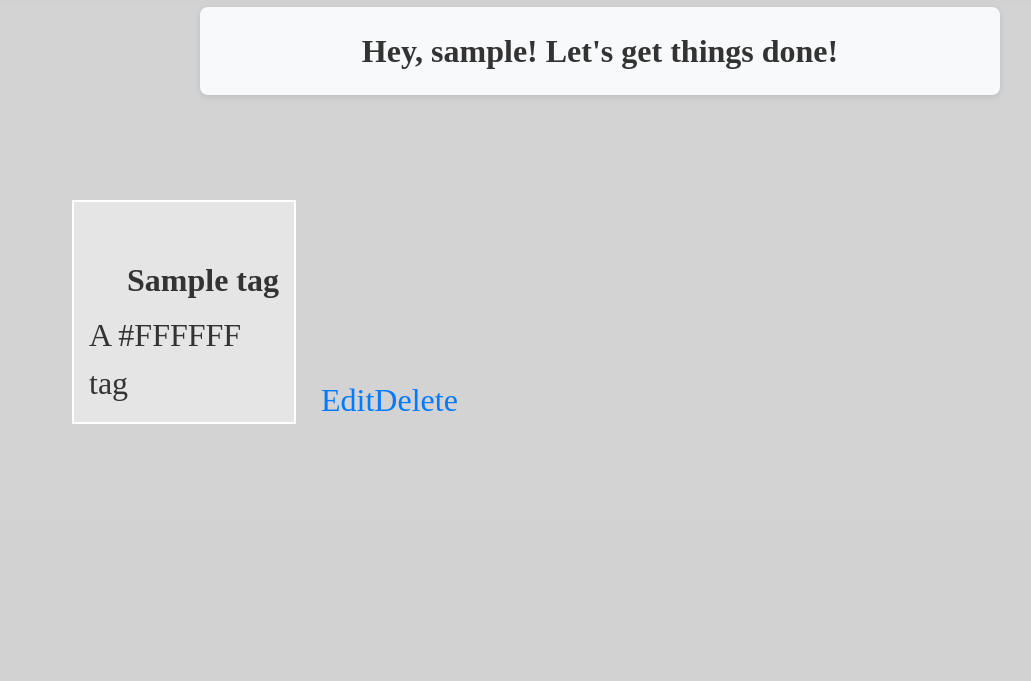
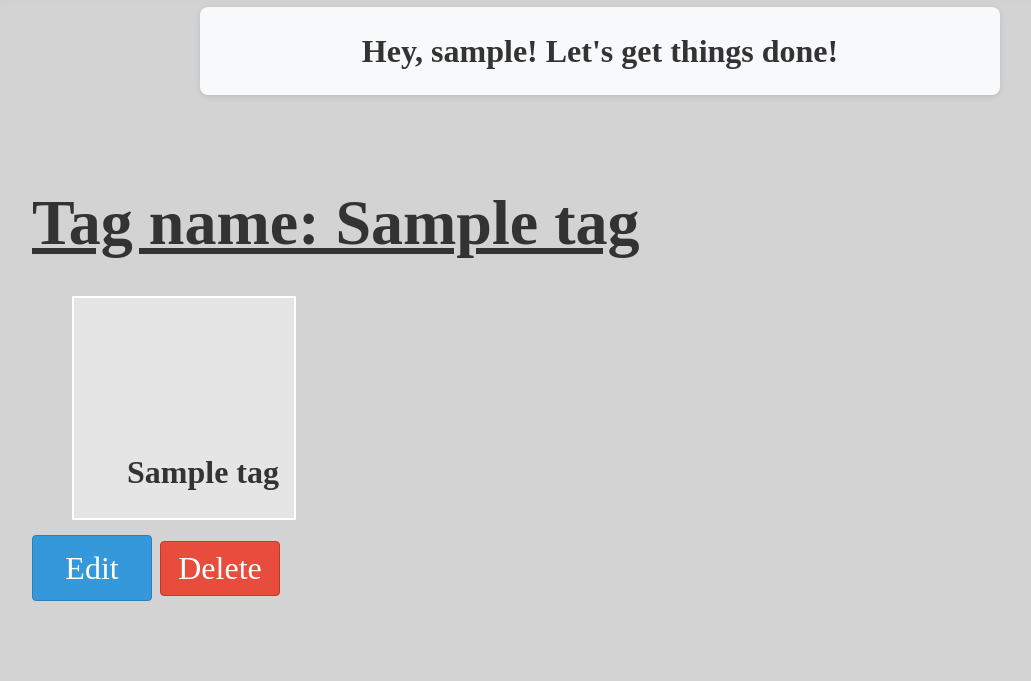
Before and after one commit to EddieC97/Task-Flow, a Django app: page /tags/1/ in a window 1280 px wide. Shown: the part 329-1010 px from the top of the page, without its empty margins (40-1071 px from the left). Before the commit the page ends 753 px from the top, so only its background shows below. Run offline with Django 5.2, Linux system fonts and the light colour scheme; a user stored in the database is signed in; tables that the repository leaves empty hold one stand-in row (values such as "Sample post").

Commit message:
update tag_detail.html + update tag-detail.CSS

```diff
--- a/main_app/static/css/tags/tag-detail.css
+++ b/main_app/static/css/tags/tag-detail.css
@@ -1,6 +1,6 @@
 main {
     display: flex;
-    align-items: flex-end;
+    align-items: flex-start;
     justify-content: flex-start;
     min-height: auto;
 }
@@ -35,9 +35,7 @@ main {
     color: var(--text-color);
 }
 
-.btn {
-    margin-bottom: 15px;
-}
+
 
 .card h2 {
     margin: 7px 0;
@@ -50,3 +48,40 @@ main {
     font-size: var(--font-reg);
     z-index: 1;
 }
+
+.underline {
+    text-decoration: underline;
+    margin-bottom: 20px;
+}
+
+.btn {
+    display: inline-block;
+    padding: 8px 16px;
+    font-size: var(--font-reg);
+    color: #fff;
+    text-align: center;
+    border-radius: 4px;
+    text-decoration: none;
+    cursor: pointer;
+    min-width: 120px;
+    text-align: center;
+
+}
+
+.btn.warn {
+    background-color: #3498db;
+    border: 1px solid #2980b9;
+}
+
+.btn.warn:hover {
+    background-color: #2980b9;
+}
+
+.btn.danger {
+    background-color: #e74c3c;
+    border: 1px solid #c0392b;
+}
+
+.btn.danger:hover {
+    background-color: #c0392b;
+}
--- a/main_app/templates/main_app/tag_detail.html
+++ b/main_app/templates/main_app/tag_detail.html
@@ -1,18 +1,25 @@
-{% extends 'base.html'  %}
+{% extends 'base.html' %}
 {% load static %}
+
 {% block head %}
 <link rel="stylesheet" href="{% static 'css/tags/tag-detail.css' %}" />
 {% endblock %}
+
 {% block content %}
+<div class="tag-container">
+    <h1 class="underline">Tag name: {{ tag.name }}</h1>
 
-<div class="card" style="border-color: {{ tag.color }}">
-    <div class="card-bg" style="background-color: {{ tag.color }}"></div>
-    <div class="card-content">
-        <h2>{{ tag.name }}</h2>
-        <p>A {{ tag.color }} tag</p>
+    <div class="card" style="border-color: {{ tag.color }}">
+        <div class="card-bg" style="background-color: {{ tag.color }}"></div>
+        <div class="card-content">
+            <h2>{{ tag.name }}</h2>
+        </div>
     </div>
+
+    <a href="{% url 'tag-update' tag.id %}" class="btn warn">Edit</a>
+    <form action="{% url 'tag-delete' tag.id %}" method="post" style="display:inline;">
+        {% csrf_token %}
+        <button type="submit" class="btn danger">Delete</button>
+    </form>
 </div>
-<a href="{% url 'tag-update' tag.id %}" class="btn warn">Edit</a>
-<a href="{% url 'tag-delete' tag.id %}" class="btn danger">Delete</a>
-
 {% endblock %}
```
